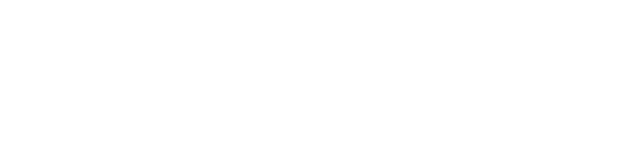
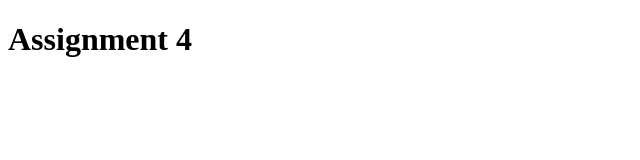
Before and after one commit to Fahadoo7/coursera-mod4-assingment, a plain HTML site: page index.html in a window 1280 px wide. Shown: the whole page, without its empty margins (0-640 px from the left). Drawn offline with Linux system fonts and the light colour scheme.

Commit message:
Update index.html

```diff
--- a/index.html
+++ b/index.html
@@ -6,8 +6,9 @@
     <script src='SpeakGoodbye.js'></script>
     <script src='SpeakHello.js'></script>
     <script src='script.js'></script>
-    <title>Document</title>
+    <title>mod4-Assignment</title>
 </head>
+    <h1>Assignment 4</h1>
 <body>
 
 </body>
```
